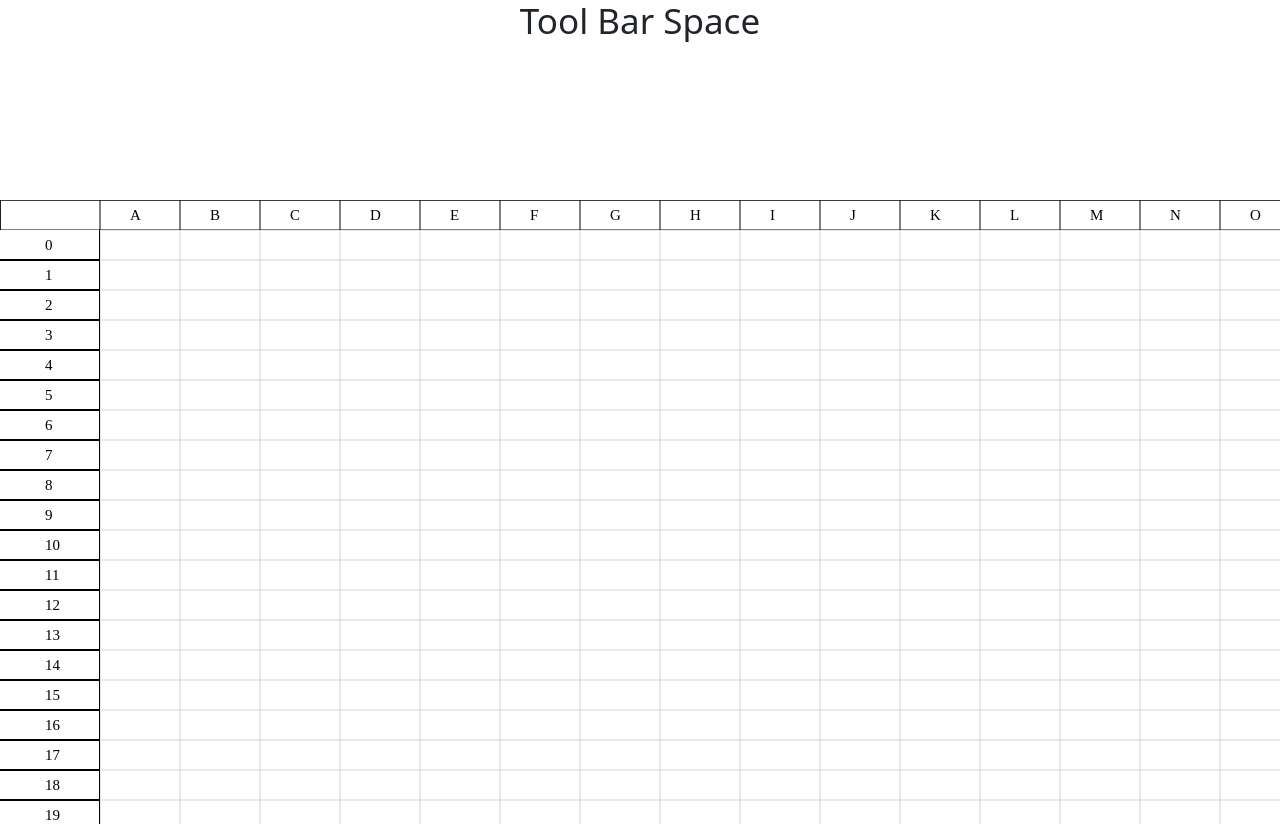
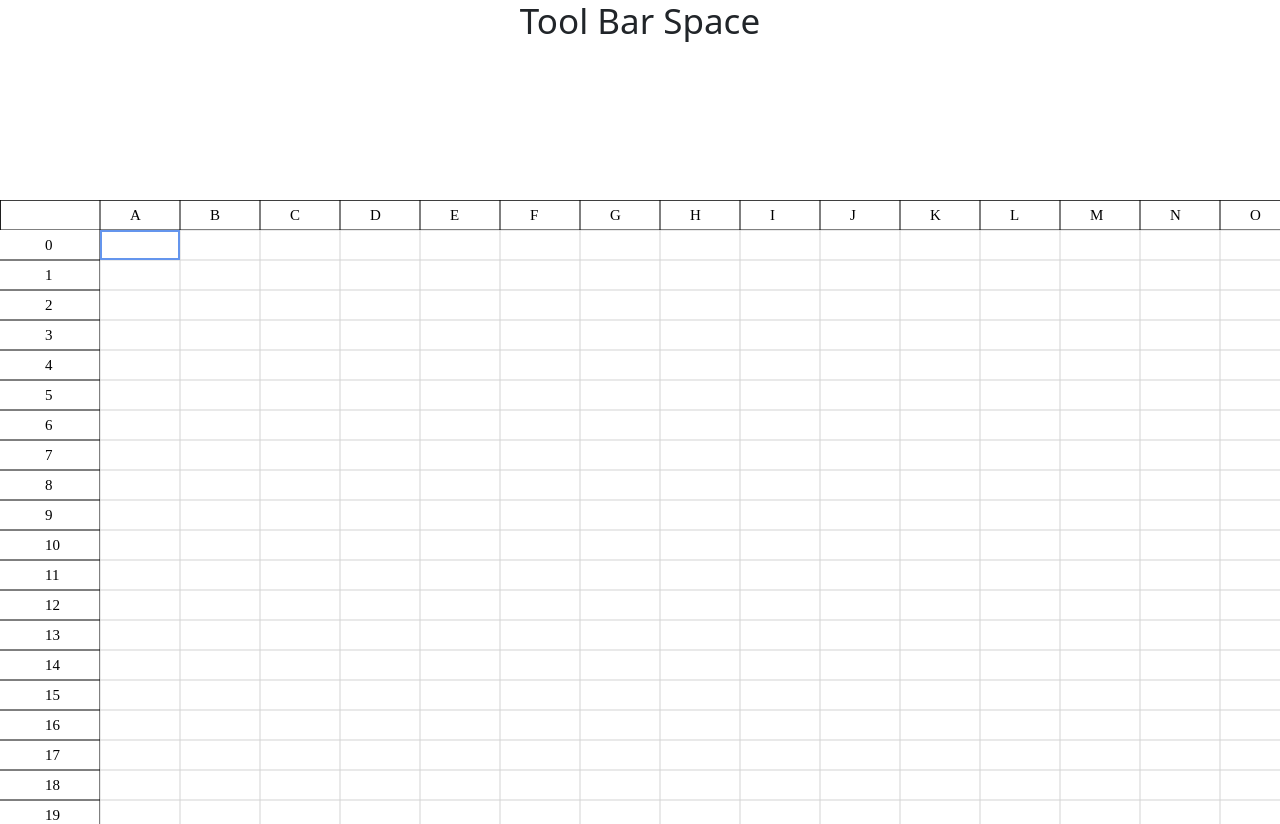
Before and after one commit to NathanaelEastwood/SheetAI, a React (Vite) app: page / in a window 1280 px wide. Built offline with nearby package versions, Linux system fonts and the light colour scheme.

Commit message:
Added cell highlighting on click.

```diff
--- /dev/null
+++ b/src/Components/CellHighlighter.tsx
@@ -0,0 +1,27 @@
+interface HighlightCoordinates {
+    left: number,
+    right: number,
+    top: number,
+    bottom: number,
+}
+
+const CellHighlighter: React.FC<HighlightCoordinates> = (highlightCoordinates: HighlightCoordinates) => {
+
+    const cellWidth = highlightCoordinates.right - highlightCoordinates.left;
+    const cellHeight = highlightCoordinates.bottom - highlightCoordinates.top;
+
+    return (
+        <div style={{
+            position: "absolute",
+            top: `${highlightCoordinates.top}px`,
+            left: `${highlightCoordinates.left}px`,
+            width: `${cellWidth}px`,
+            height: `${cellHeight}px`,
+            border: "2px solid",
+            borderColor: "#6495ED"
+        }}>
+        </div>
+    )
+}
+
+export default CellHighlighter;
--- a/src/Components/Sidebar.tsx
+++ b/src/Components/Sidebar.tsx
@@ -25,11 +25,8 @@ const Sidebar = forwardRef<HTMLCanvasElement, SidebarProps>(({ style, height, st
             const ctx = canvas.getContext("2d");
 
             if (ctx) {
-                // Get the dynamic height value using window.innerHeight for 100vh
-                let calculatedHeight: number = window.innerHeight - 50;
-                let calculatedWidth: number = style?.width ? parseInt(style.width.toString(), 10) : 100; // Default to 100 if no width is given
                 // Set canvas width and height dynamically
-                canvas.width = calculatedWidth;
+                canvas.width = 100;
                 canvas.height = height * 30;
 
                 ctx.fillStyle = "white";
@@ -42,11 +39,16 @@ const Sidebar = forwardRef<HTMLCanvasElement, SidebarProps>(({ style, height, st
                 ctx.lineWidth = 1;
                 ctx.moveTo(100, 0);
                 ctx.lineTo(100, height * 30);
+                ctx.stroke();
 
                 rowHeadings.forEach((value: number, index: number) => {
+
+                    // TODO: Fix line thickness issue from pixel scaling.
+
+                    ctx.beginPath();
+                    ctx.lineWidth = 1;
                     ctx.moveTo(0, 30 * index + 30);
                     ctx.lineTo(100, 30 * index + 30);
-
                     ctx.stroke();
                     const y = 30 * index + 20; // Calculate y-coordinate for each number
                     const x = 45; // Fixed x-coordinate
--- a/src/Components/Table.tsx
+++ b/src/Components/Table.tsx
@@ -1,13 +1,28 @@
-import React, { forwardRef, useEffect, useRef } from "react";
+import React, {forwardRef, MouseEventHandler, useEffect, useRef, useState} from "react";
+import CellHighlighter from "./CellHighlighter";
 
 interface TableProperties {
     style?: React.CSSProperties;
     width: number;
     height: number;
+    scrollX: number;
+    scrollY: number;
 }
 
 const Table = forwardRef<HTMLCanvasElement, TableProperties>((tableProperties, ref) => {
+    // Create refs for scrollX and scrollY
+    const scrollXRef = useRef<number>(tableProperties.scrollX);
+    const scrollYRef = useRef<number>(tableProperties.scrollY);
+    const [highlightPosition, setHighlightPosition] = useState<{top: number, left: number}>({top: 0, left: 0});
+
+    // Update the refs whenever scrollX or scrollY changes
+    useEffect(() => {
+        scrollXRef.current = tableProperties.scrollX;
+        scrollYRef.current = tableProperties.scrollY;
+    }, [tableProperties.scrollX, tableProperties.scrollY]);
+
     const localCanvasRef = useRef<HTMLCanvasElement>(null);
+
     useEffect(() => {
         const canvas = (ref as React.RefObject<HTMLCanvasElement>)?.current || localCanvasRef.current;
         if (canvas) {
@@ -30,14 +45,46 @@ const Table = forwardRef<HTMLCanvasElement, TableProperties>((tableProperties, r
                     ctx.lineWidth = 1;
                     ctx.strokeStyle = "#D3D3D3";
                     ctx.moveTo(80 * j, 0);
-                    ctx.lineTo(80 * j, canvas.height); // Correct logic for cell lines
+                    ctx.lineTo(80 * j, canvas.height);
                     ctx.stroke();
                 }
             }
         }
-    }, [tableProperties, ref]);
+    }, [tableProperties.width, tableProperties.height, ref]);
 
-    return <canvas ref={ref || localCanvasRef} height={1000} style={tableProperties.style}></canvas>;
+    const selectCell: MouseEventHandler<HTMLCanvasElement> = (event) => {
+        const canvas = (ref as React.RefObject<HTMLCanvasElement>)?.current || localCanvasRef.current;
+        if (canvas) {
+            const mouseX = event.clientX;
+            const mouseY = event.clientY;
+
+            const tableX = mouseX + scrollXRef.current - 20;
+            const tableY = mouseY + scrollYRef.current - 230;
+
+            const columnNumber = Math.floor(tableX / 80);
+            const rowNumber = Math.floor(tableY / 30);
+
+            // The xSnapping value is the X value (-) the offset to arrive at the nearest cell left hand boundary
+            // The ySnapping value is the Y value (-) the offset to arrive at the nearest cell bottom boundary
+
+            const currentXScrollOffset = scrollXRef.current % 80;
+            const currentYScrollOffset = scrollYRef.current % 30;
+
+            const xSnappingCoordinate = ((columnNumber - 1) * 80) - currentXScrollOffset;
+            const ySnappingCoordinate  = (rowNumber * 30) - currentYScrollOffset;
+
+            console.log(`ColumnNumber: ${columnNumber}, RowNumber: ${rowNumber}`)
+
+            setHighlightPosition({top: ySnappingCoordinate, left: xSnappingCoordinate})
+        }
+    };
+
+    return (
+        <>
+            <canvas ref={ref || localCanvasRef} style={tableProperties.style} onClick={selectCell}></canvas>
+            <CellHighlighter left={highlightPosition?.left} right={highlightPosition?.left + 80} top={highlightPosition?.top} bottom={highlightPosition.top + 30} />
+        </>
+    )
 });
 
 export default Table;
--- a/src/Components/TableContainer.tsx
+++ b/src/Components/TableContainer.tsx
@@ -1,4 +1,4 @@
-import React, {useEffect, useRef, useState} from "react";
+import React, { useEffect, useRef, useState } from "react";
 import Table from "../Components/Table";
 import Sidebar from "./Sidebar";
 import Topbar from "./Topbar";
@@ -18,44 +18,47 @@ const TableContainer: React.FC = () => {
     // sidebar values
     const [startingNumber, setStartingNumber] = useState(0);
     const [sideBarHeight, setSideBarHeight] = useState(100);
+    const [scrollX, setScrollX] = useState(0);
+    const [scrollY, setScrollY] = useState(0);
     let readyToUpdateYAxis = true;
 
     useEffect(() => {
         const handleScroll = (event: Event) => {
             const target = event.target as HTMLDivElement;
-            const scrollX = target.scrollLeft; // Horizontal scroll position
-            const scrollY = target.scrollTop;  // Vertical scroll position
+
+            // Update scrollX and scrollY using refs (no re-render)
+            setScrollX(target.scrollLeft);
+            setScrollY(target.scrollTop);
 
             const containerLeft = containerRef.current ? containerRef.current.offsetLeft : 0;
             const containerTop = containerRef.current ? containerRef.current.offsetTop : 0;
 
             // TODO: Fix the issue where when side scrolling the sidebar will peek through.
 
-            if(topRef.current) {
+            if (topRef.current) {
                 topRef.current.style.position = "fixed";
-                topRef.current.style.left = `${containerLeft - scrollX}px`;  // Added 'px'
-                topRef.current.style.top = `${containerTop}px`;    // Added 'px'
+                topRef.current.style.left = `${containerLeft - target.scrollLeft}px`;
+                topRef.current.style.top = `${containerTop}px`;
             }
 
-            if(sideRef.current) {
+            if (sideRef.current) {
                 sideRef.current.style.position = "fixed";
-                sideRef.current.style.left = `${containerLeft}px`; // Added 'px'
-                sideRef.current.style.top = `${containerTop + 30 - scrollY}px`; // Added 'px'
+                sideRef.current.style.left = `${containerLeft}px`;
+                sideRef.current.style.top = `${containerTop + 30 - target.scrollTop}px`;
             }
 
             // handle expanding the canvas
-
-            if (scrollX > (target.scrollWidth - target.clientWidth) / 1.25 && readyToUpdateXAxis) {
+            if (target.scrollLeft > (target.scrollWidth - target.clientWidth) / 1.25 && readyToUpdateXAxis) {
                 setTopBarWidth(prevWidth => prevWidth + 10);
                 readyToUpdateXAxis = false;
-            } else if (!readyToUpdateXAxis && scrollX < (target.scrollWidth - target.clientWidth) / 1.25){
+            } else if (!readyToUpdateXAxis && target.scrollLeft < (target.scrollWidth - target.clientWidth) / 1.25) {
                 readyToUpdateXAxis = true;
             }
 
-            if (scrollY > (target.scrollHeight - target.clientHeight) / 1.1 && readyToUpdateYAxis) {
-                setSideBarHeight(prevWidth => prevWidth + 30);
+            if (target.scrollTop > (target.scrollHeight - target.clientHeight) / 1.25 && readyToUpdateYAxis) {
+                setSideBarHeight(prevWidth => prevWidth + 10);
                 readyToUpdateYAxis = false;
-            } else if (!readyToUpdateYAxis && scrollY < (target.scrollHeight - target.clientHeight) / 1.1){
+            } else if (!readyToUpdateYAxis && target.scrollTop < (target.scrollHeight - target.clientHeight) / 1.25) {
                 readyToUpdateYAxis = true;
             }
         };
@@ -70,13 +73,15 @@ const TableContainer: React.FC = () => {
                 tableContainer.removeEventListener("scroll", handleScroll);
             }
         };
-    }, []);
+    }, [readyToUpdateXAxis, readyToUpdateYAxis]);  // Add dependencies here to avoid stale closures
 
     return (
-            // TODO: Tie up all size measurements to be derived from a single point.
         <div
             className="canvasContainer"
             style={{
+
+                // TODO: remove hard coded width and height values.
+
                 position: "absolute",
                 width: "100vw",
                 height: "78vh", // Ensure full viewport height
@@ -96,7 +101,7 @@ const TableContainer: React.FC = () => {
                     height: "30px", // Matches topbarHeight
                     zIndex: 2,
                 }}
-                    ref = {topRef}
+                ref={topRef}
                 width={topBarWidth}
                 startingLetter={startingLetter}
             />
@@ -107,16 +112,15 @@ const TableContainer: React.FC = () => {
                     position: "absolute",
                     top: "30px", // Below Topbar
                     left: 0,
-                        width: "100px", // Matches sidebarWidth
                     zIndex: 1,
                 }}
-                    ref = {sideRef}
-                    height = {sideBarHeight}
+                ref={sideRef}
+                height={sideBarHeight}
                 startingNumber={startingNumber}
             />
 
-                <div style={{
-                    // TODO: Fix height and width specifics here so container naturally fills viewport.
+            <div
+                style={{
                     position: "absolute",
                     overflow: "scroll",
                     height: "75vh",
@@ -124,13 +128,14 @@ const TableContainer: React.FC = () => {
                     top: "30px",
                     left: "100px"
                 }}
-                 ref={tableContainerRef}>
+                ref={tableContainerRef}
+            >
                 <Table
                     style={{
                         top: "0",
                         left: "0"
                     }}
-                        ref={tableRef} width={topBarWidth} height={sideBarHeight}
+                    ref={tableRef} width={topBarWidth} height={sideBarHeight} scrollX={scrollX} scrollY={scrollY}
                 />
             </div>
         </div>
```
Lines whose indentation alone changed are shown as unchanged.
